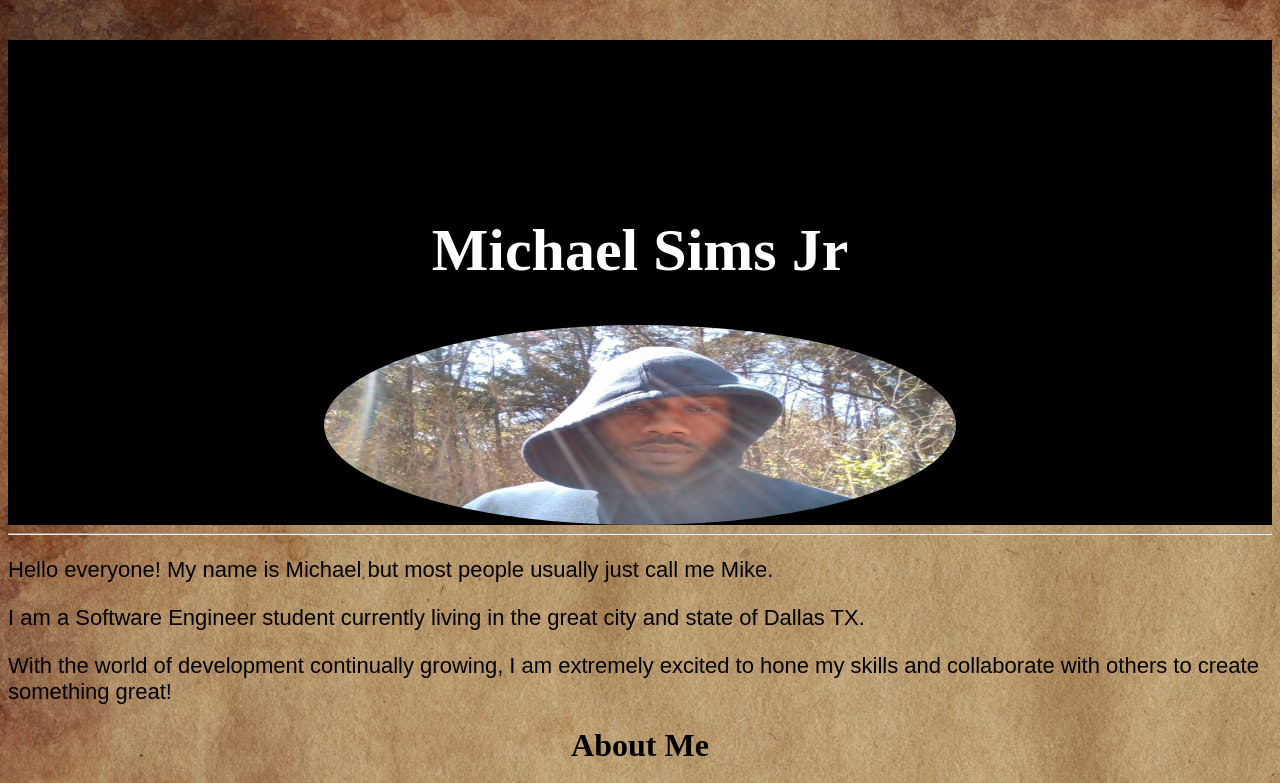
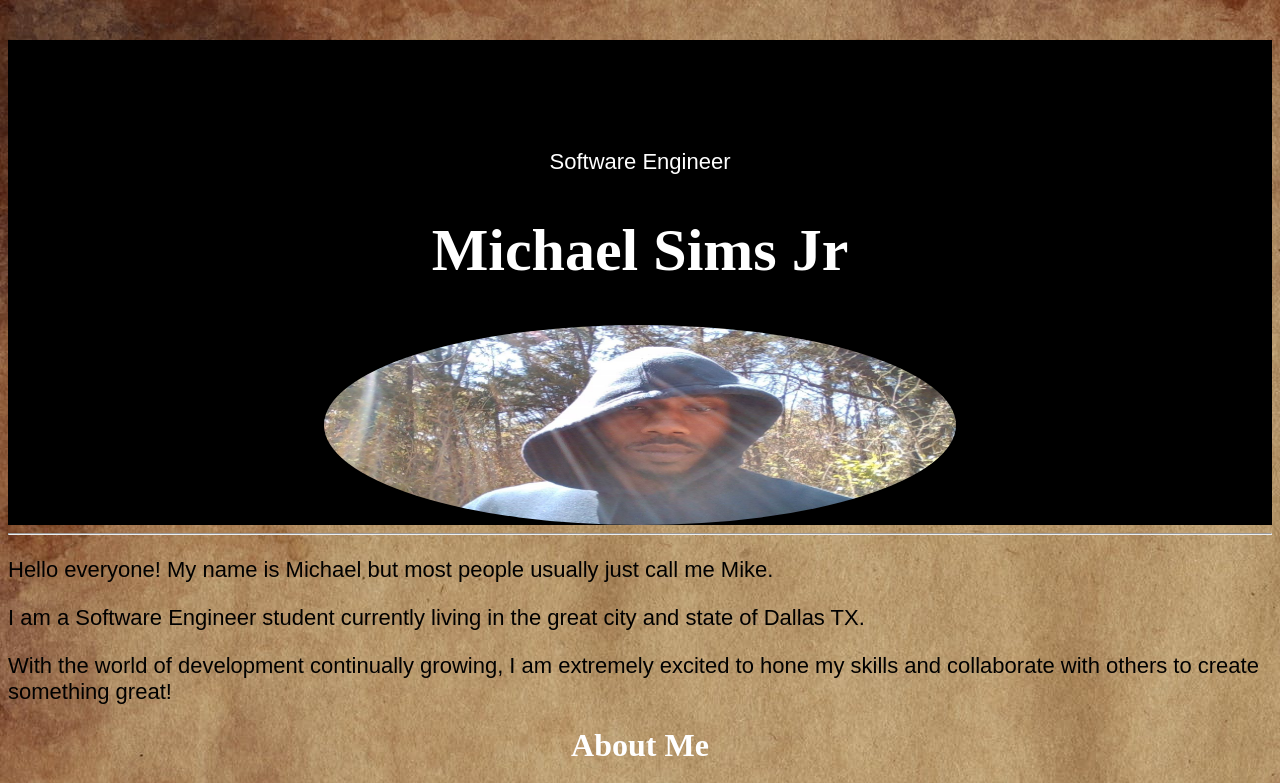
Before and after one commit to MIkeSimsDevelopment/web-port, a plain HTML site: page index.html in a window 1280 px wide. Shown: the top 783 px of the page. Drawn offline with Linux system fonts and the light colour scheme.

Commit message:
Update style.css

```diff
--- a/style.css
+++ b/style.css
@@ -20,7 +20,7 @@ h2,h3 {
 
 
 
-  .align{
+  .align{color: white;
     text-align: center;
   }
 /* add background*/
```
